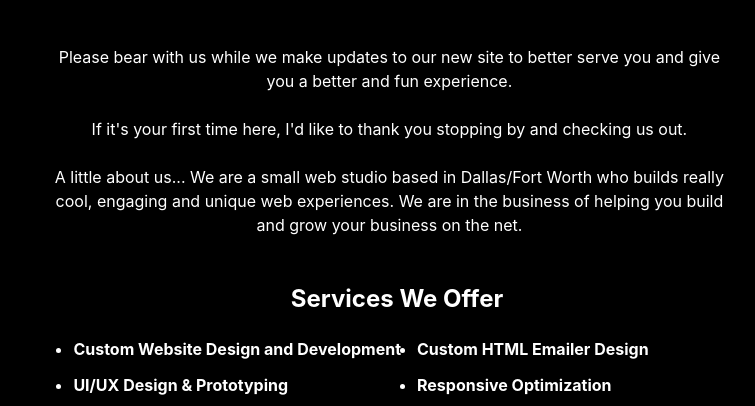
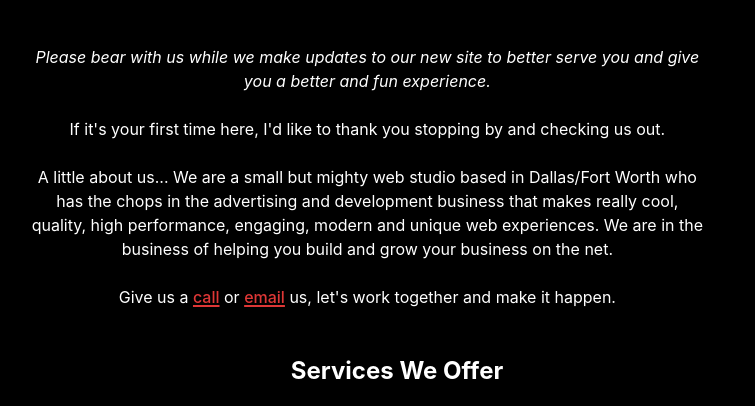
Before and after one commit to openbracketdevelopment/Openbracket, a Gatsby site: page / in a window 1280 px wide. Shown: the part 366-772 px from the top of the page, without its empty margins (243-998 px from the left). Built offline with nearby package versions, Linux system fonts and the light colour scheme; Gatsby itself is replaced by a stand-in of ours.

Commit message:
updates copy

```diff
--- a/src/components/layout.css
+++ b/src/components/layout.css
@@ -129,7 +129,6 @@ p {
 }
 ul,
 ol {
-  font-weight:bold;
   text-align:left;
   margin-left: var(--space-4);
   list-style-position: outside;
@@ -140,6 +139,10 @@ ol {
     columns: 2;
   -webkit-columns: 2;
   -moz-columns: 2;
+    li{
+
+    padding-right:2rem;
+    }
   }
 }
 ul{
--- a/src/pages/index.js
+++ b/src/pages/index.js
@@ -87,18 +87,26 @@ const IndexPage = () => (
         />
       </h1>
       <p>
-        Please bear with us while we make updates to our new site to better
-        serve you and give you a better and fun experience.
+        <i>
+          Please bear with us while we make updates to our new site to better
+          serve you and give you a better and fun experience.
+        </i>
       </p>
       <p>
         If it's your first time here, I'd like to thank you stopping by and
         checking us out.
       </p>
       <p>
-        A little about us... We are a small web studio based in Dallas/Fort
-        Worth who builds really cool, engaging and unique web experiences. We
-        are in the business of helping you build and grow your business on the
-        net.
+        A little about us... We are a small but mighty web studio based in
+        Dallas/Fort Worth who has the chops in the advertising and development
+        business that makes really cool, quality, high performance, engaging,
+        modern and unique web experiences. We are in the business of helping you
+        build and grow your business on the net.
+      </p>
+      <p>
+        Give us a <a href="tel:817-845-1242">call</a> or{" "}
+        <a href="mailto:tam@openbracket.io">email</a> us, let's work together
+        and make it happen.
       </p>
       <h2>Services We Offer</h2>
       <ul>
```
